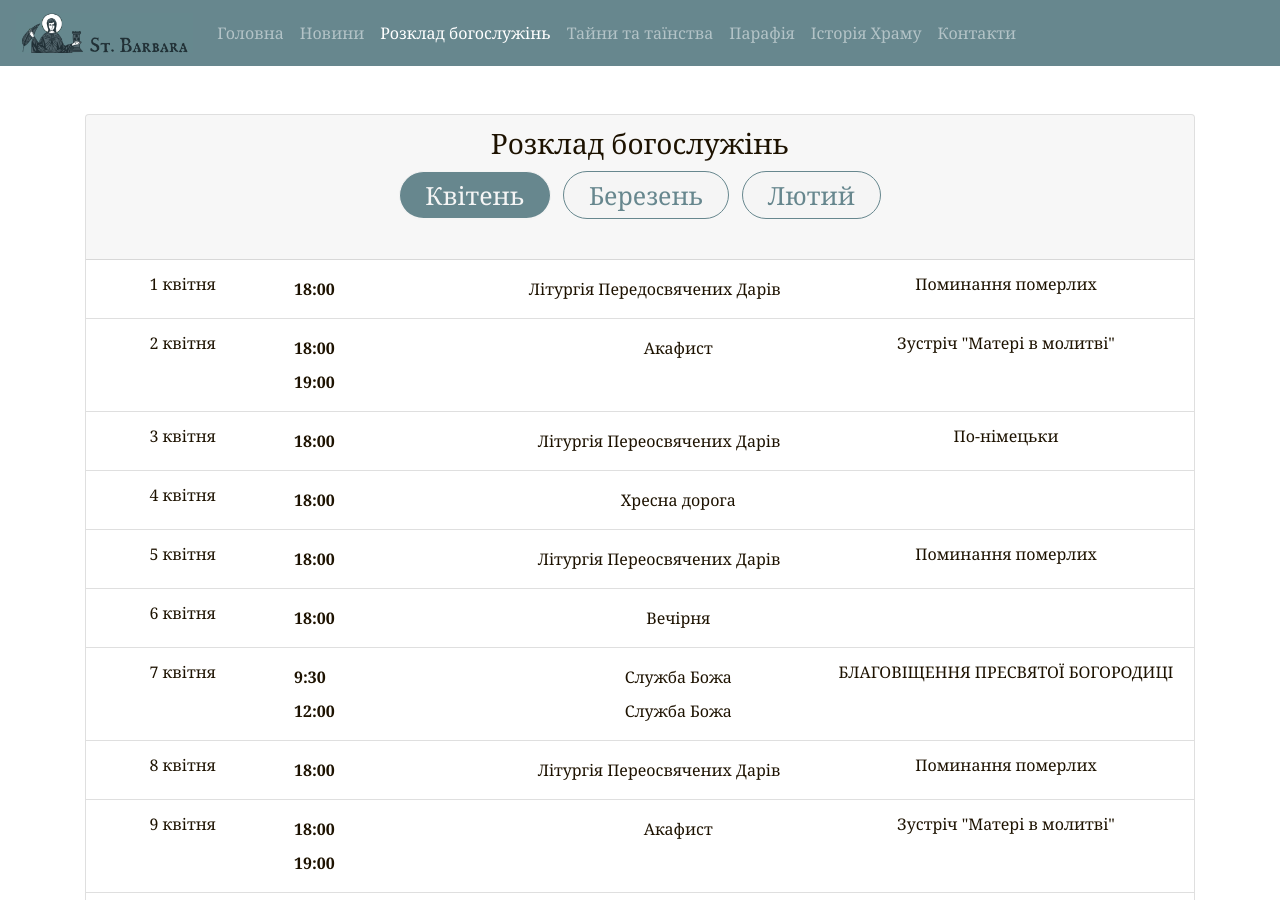
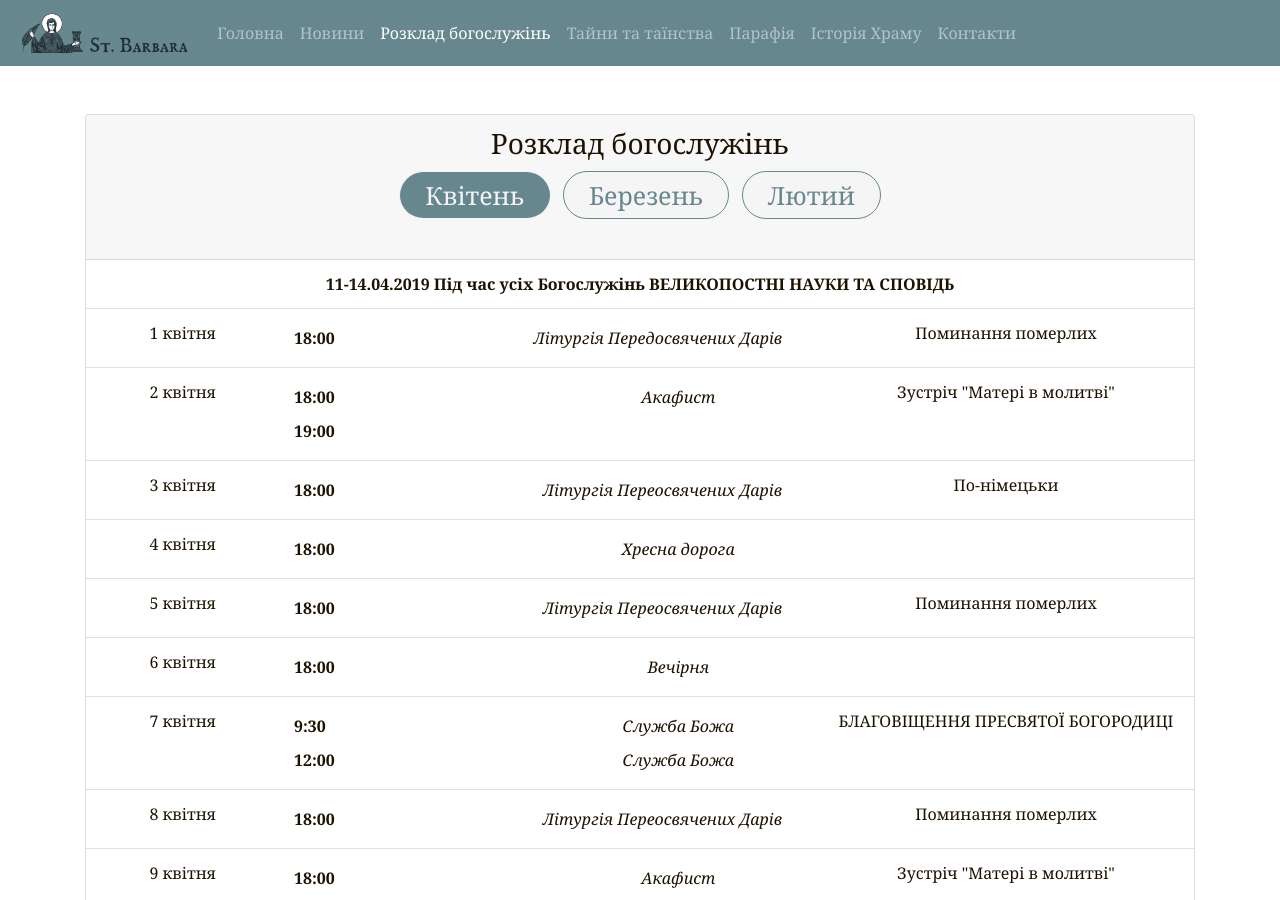
Before and after one commit to n3braska/jekyll, a Jekyll site: the page built from timetable.html, in a window 1280 px wide and 900 px high. Built offline with Jekyll 4.4.1, drawn with Linux system fonts in a browser that asks for light colours.

Commit message:
Announcement added
Now there is a possibility to show announcements at the timetable page.
+ small text-formating changes.

```diff
--- a/_data/calendar.yml
+++ b/_data/calendar.yml
@@ -219,6 +219,7 @@ month:
           - time: '18:00'
             title: Служба Божа
     is_published: true
+    announcement: "11-14.04.2019 Під час усіх Богослужінь ВЕЛИКОПОСТНІ НАУКИ ТА СПОВІДЬ"
     month_date: 04-2019
   - day:
       - d: 1
--- a/admin/config.yml
+++ b/admin/config.yml
@@ -35,6 +35,10 @@ collections:
                 name: is_published
                 widget: boolean
                 default: false
+              - label: Оголошення
+                name: announcement
+                widget: string
+                required: false
               - label: День
                 name: day
                 required: false
--- a/timetable.html
+++ b/timetable.html
@@ -34,6 +34,17 @@ title: Розклад
         {% if item.is_published %}
 
         <div id="tab{% increment rav %}" class="tab-content {% if item.month_date == month_date_now %}show{% endif %}">
+            {% if item.announcement %}
+            <ul class="list-group list-group-flush">
+                <li class="list-group-item">
+                    <div class="row atext-c center">
+                        <span class=" col-sm-2"></span>
+                        <div class = "col-sm-8"><b>{{ item.announcement }}</b></div>
+                        <span class=" col-sm-2"></span>
+                    </div>
+                </li>
+            </ul>
+            {% endif %}
             {% for entry in item.day %}
             <ul class="list-group list-group-flush">
                 <li class="list-group-item">
@@ -49,13 +60,13 @@ title: Розклад
                                     {% for event in entry.event  %}
                                 <tr>
                                     <td  class="m-2 atext-c" style="text-align: left;"><strong>{{ event.time }}</strong></td>
-                                    <td  class="m-2  atext-c center">{{ event.title}}</td>
+                                    <td  class="m-2  atext-c center font-italic">{{ event.title}}</td>
                                 </tr>
                                     {% endfor %}
                             </table>
                         </div>
 
-                        <div class="col-sm-4 atext-c center">{{entry.occasion}}</div>
+                        <div class="col-sm-4 atext-c center ">{{entry.occasion}}</div>
                     </div>
                 </li>
             </ul>
```
